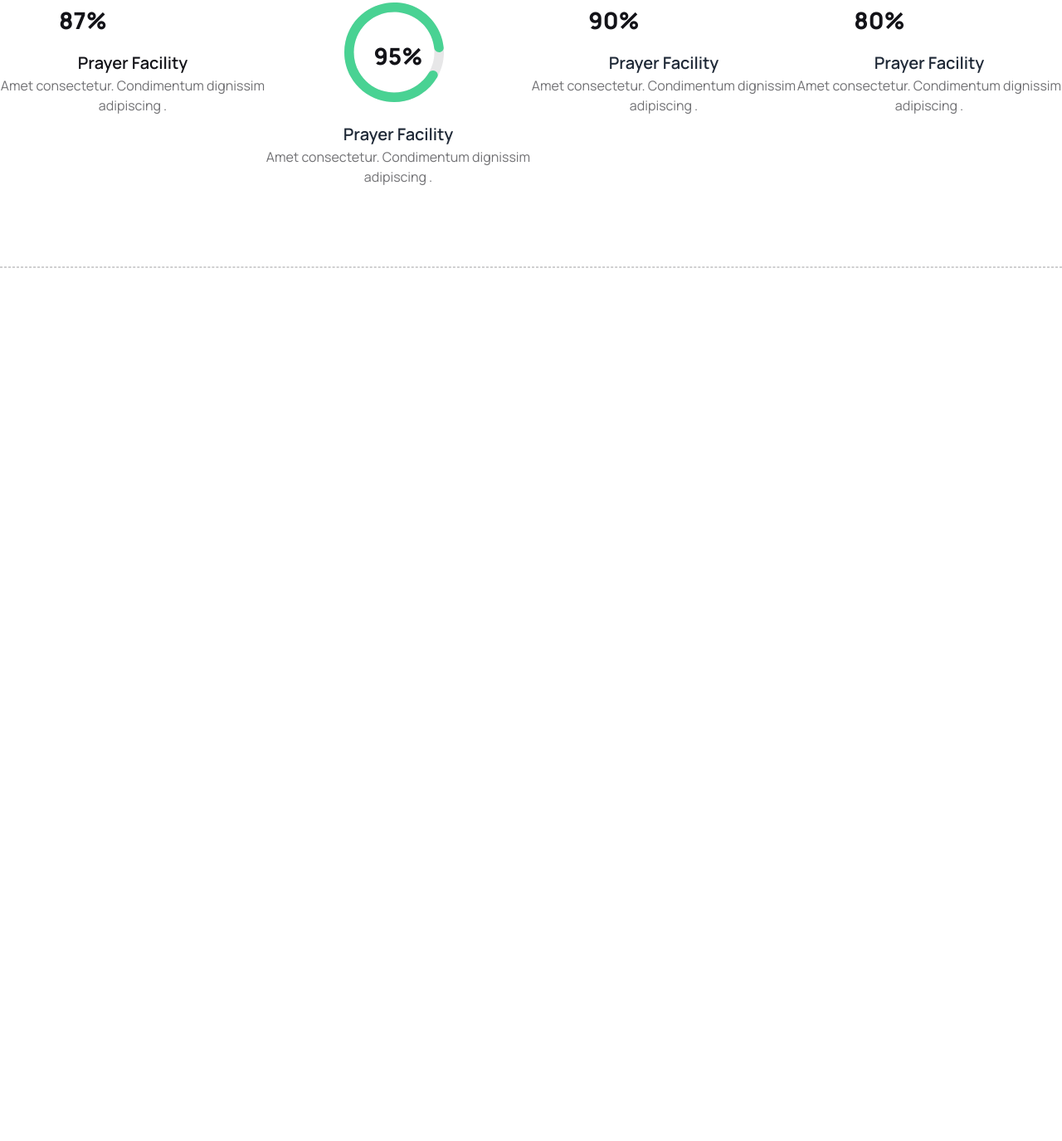
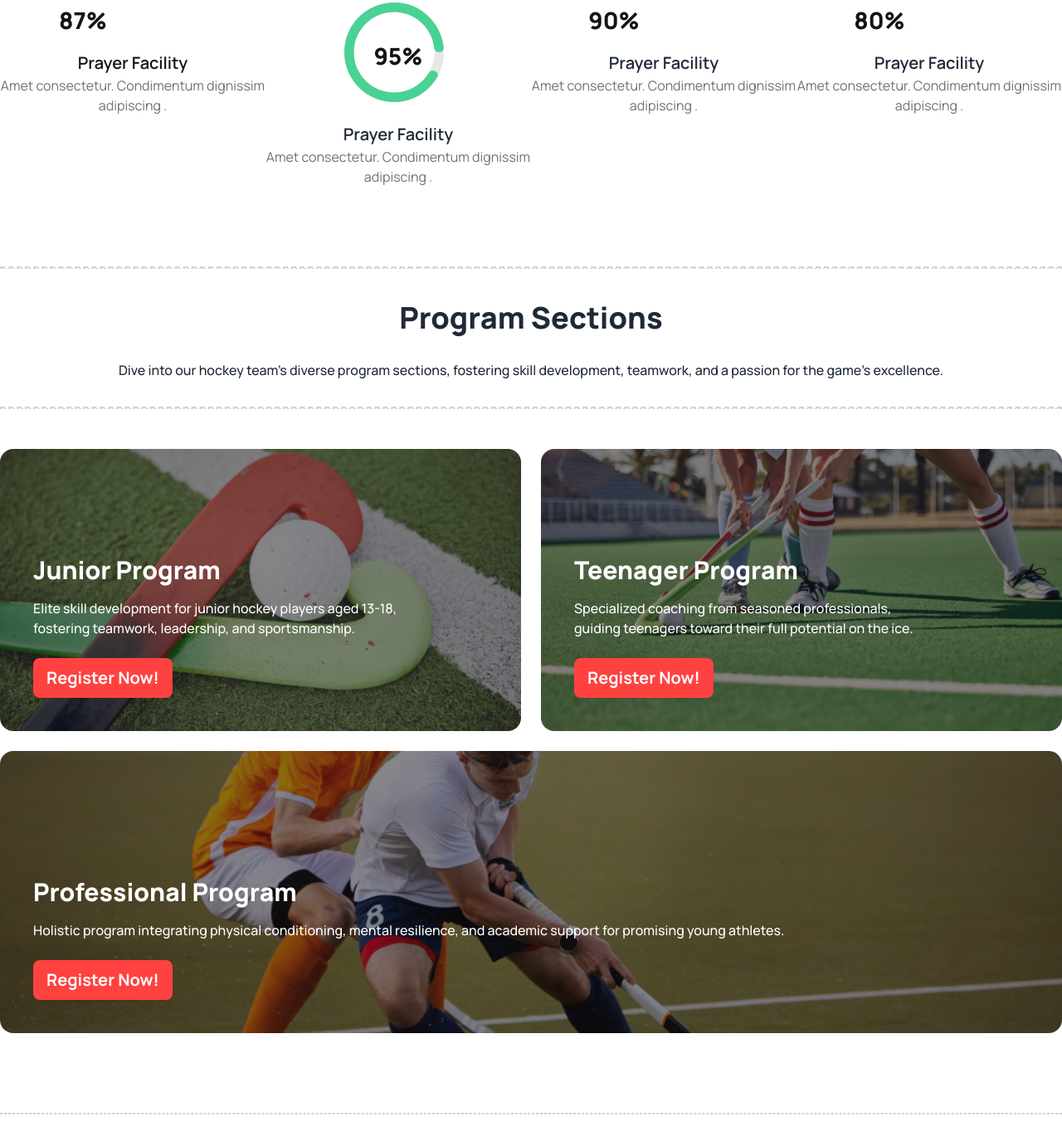
Before and after one commit to shihab4513/Hockeys-website, a plain HTML site: page index.html in a window 1280 px wide. Shown: the part 1361-2736 px from the top of the page at 83% size. Before the commit the page ends 1684 px from the top, so only its background shows below. Drawn offline with nearby package versions, Linux system fonts and the light colour scheme.

Commit message:
program section complete

```diff
--- a/index.html
+++ b/index.html
@@ -210,10 +210,61 @@
                 </div>
 
             </div>
-            <hr class="mt-24">
+
         </section>
 
         <!-- Program section -->
+
+
+        <section class="mt-10 lg:mt-24">
+            <div class="text-center">
+                <hr class="border-t-2 border-dashed border-gray-300 mb-8">
+                <h2 class="text[1.375rem] lg:text-[2.25rem] font-extrabold pb-6">Program Sections</h2>
+                <p class="text-sm lg:text-base font-medium text-paragraph text-wrap ">Dive into our hockey team's
+                    diverse program sections, fostering skill development, teamwork, and a passion for the game's
+                    excellence.</p>
+                <hr class="border-t-2 border-dashed border-gray-300 mt-8">
+            </div>
+            <div class="grid sm:grid-rows-3 lg:grid-cols-2 lg:grid-rows-2 lg:flex-1 gap-6 mt-12">
+                <div
+                    class="relative bg-[linear-gradient(45deg,rgba(19,19,24,0.5),rgba(19,19,24,0.5)),url('Images/2.png')] h-[340px] bg-no-repeat bg-cover bg-center rounded-2xl w-full">
+                    <div class="absolute bottom-6 lg:bottom-10 left-6 lg:left-10 right-6">
+                        <h2 class="text-3xl font-extrabold text-white pb-3 lg:pb-4">Junior Program</h2>
+                        <p class="text-base font-medium text-white pb-5 lg:pb-6">Elite skill development for junior
+                            hockey players aged 13-18, <br>fostering teamwork, leadership, and sportsmanship.</p>
+                        <!-- <button class="btn btn-primary bg-primary text-sm lg:text-xl text-white border-0 font-bold">Register Now!</button> -->
+
+                        <button
+                            class="btn btn-secondary text-[#FFF] text-[1.25rem] font-bold bg-[#FF4240] border-none">Register
+                            Now!</button>
+                    </div>
+                </div>
+                <div
+                    class="relative bg-[linear-gradient(45deg,rgba(19,19,24,0.5),rgba(19,19,24,0.5)),url('Images/3.png')] h-[340px] bg-no-repeat bg-cover bg-center rounded-2xl w-full">
+                    <div class="absolute bottom-6 lg:bottom-10 left-6 lg:left-10 right-6">
+                        <h2 class="text-3xl font-extrabold text-white pb-4">Teenager Program</h2>
+                        <p class="text-base font-medium text-white pb-6">Specialized coaching from seasoned
+                            professionals, <br> guiding teenagers toward their full potential on the ice.</p>
+                        <button
+                            class="btn btn-secondary text-[#FFF] text-[1.25rem] font-bold bg-[#FF4240] border-none">Register
+                            Now!</button>
+                    </div>
+                </div>
+                <div
+                    class="relative bg-[linear-gradient(45deg,rgba(19,19,24,0.5),rgba(19,19,24,0.5)),url('Images/4.png')] h-[340px] bg-no-repeat bg-cover bg-center rounded-2xl lg:col-span-2 w-full">
+                    <div class="absolute bottom-6 lg:bottom-10 left-6 lg:left-10 right-6">
+                        <h2 class="text-3xl font-extrabold text-white pb-4">Professional Program</h2>
+                        <p class="text-base font-medium text-white pb-6">Holistic program integrating physical
+                            conditioning, mental resilience, and academic support for promising young athletes.</p>
+                        <button
+                            class="btn btn-secondary text-[#FFF] text-[1.25rem] font-bold bg-[#FF4240] border-none">Register
+                            Now!</button>
+                    </div>
+                </div>
+            </div>
+            <hr class="mt-24 mb-8">
+        </section>
+
 
     </main>
 
```
